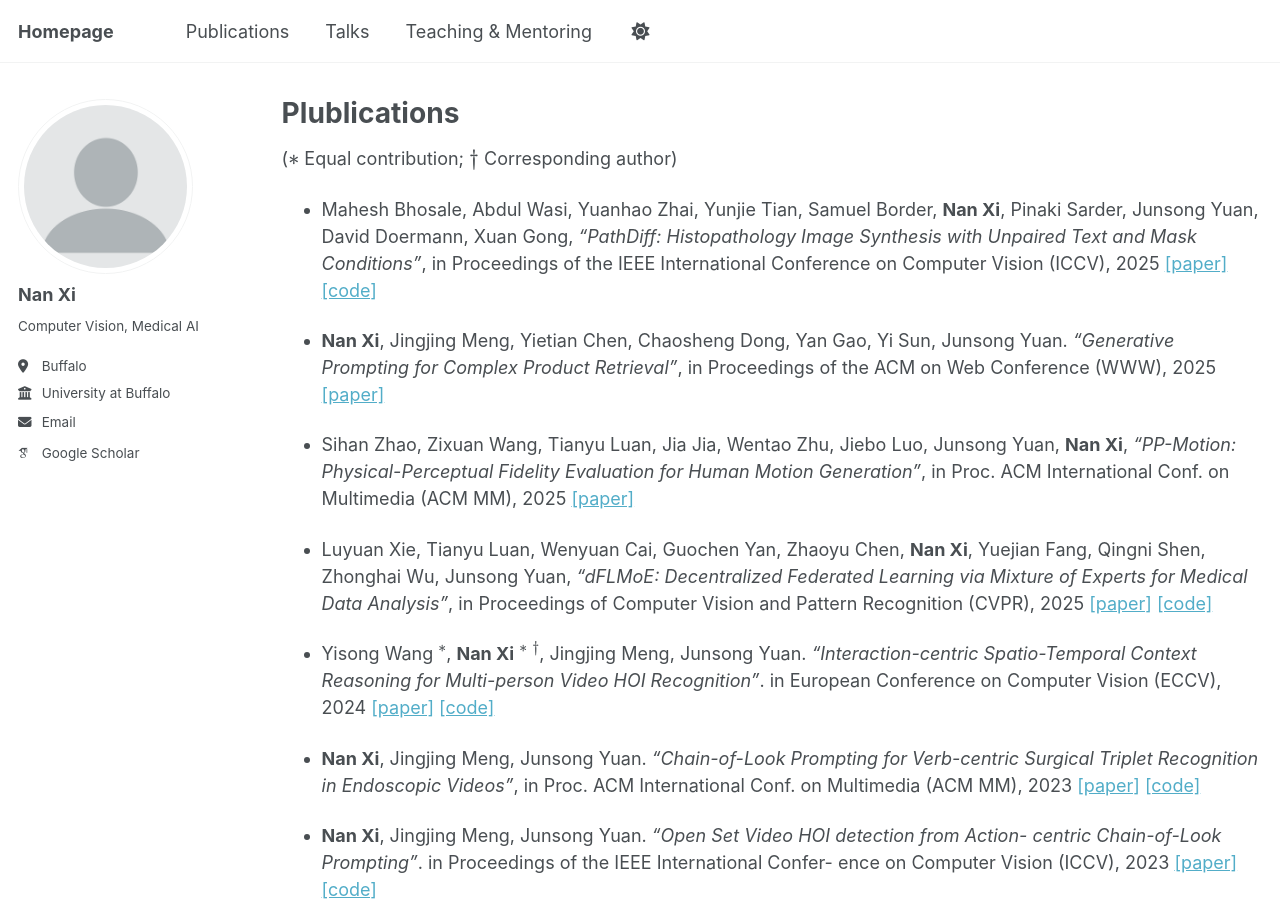
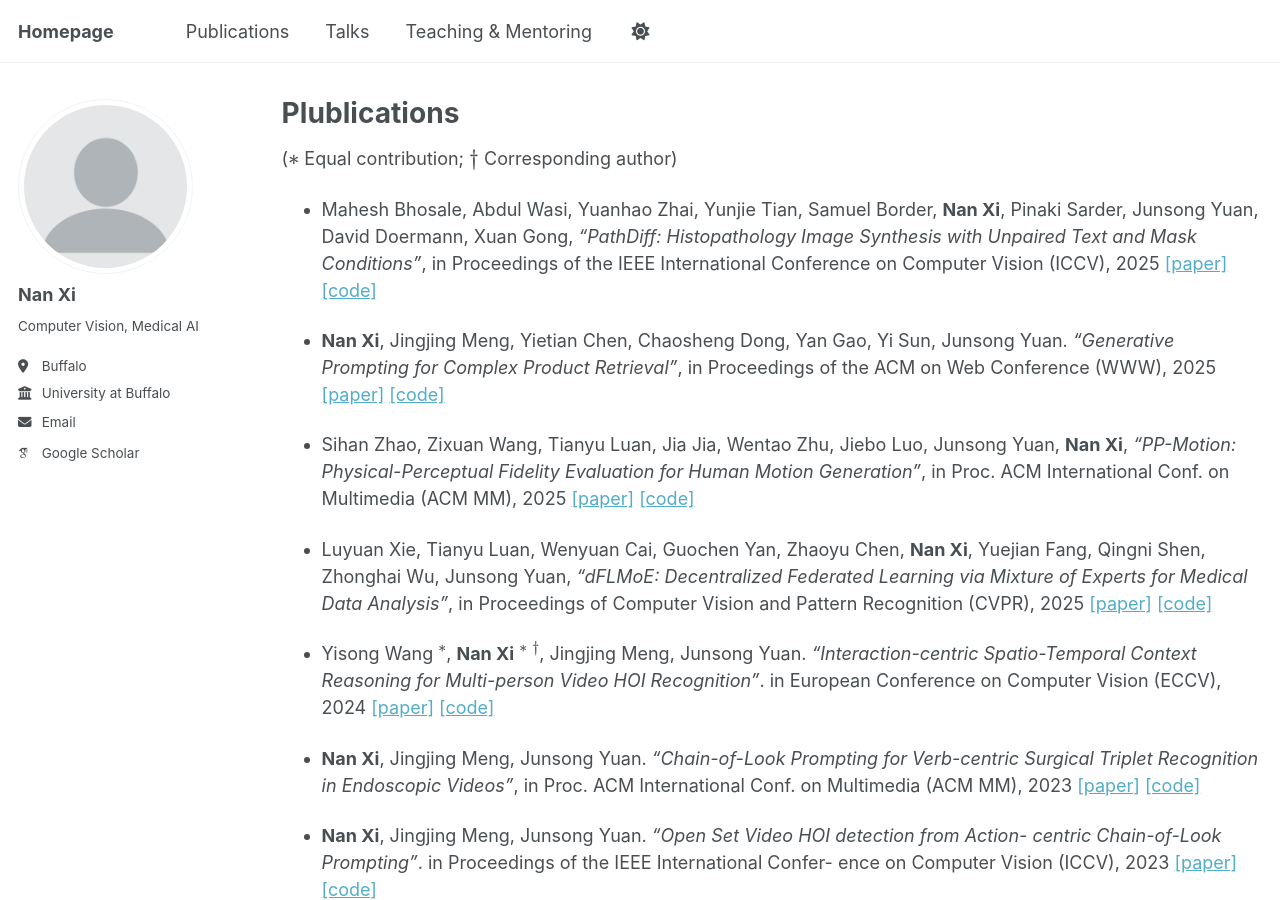
Before and after one commit to southnx/southnx.github.io, a Jekyll site: the page built from _pages/publications.md, in a window 1280 px wide and 900 px high. Built offline with Jekyll 4.4.1, drawn with Linux system fonts in a browser that asks for light colours; some web fonts are replaced; a script that is not in the unit is left out.

Commit message:
Update publications.md

```diff
--- a/_pages/publications.md
+++ b/_pages/publications.md
@@ -9,9 +9,9 @@ author_profile: authors
 
 - Mahesh Bhosale, Abdul Wasi, Yuanhao Zhai, Yunjie Tian, Samuel Border, **Nan Xi**, Pinaki Sarder, Junsong Yuan, David Doermann, Xuan Gong, *“PathDiff: Histopathology Image Synthesis with Unpaired Text and Mask Conditions”*, in Proceedings of the IEEE International Conference on Computer Vision (ICCV), 2025 [[paper]](https://arxiv.org/pdf/2506.23440)  [[code]](https://github.com/bhosalems/PathDiff?tab=readme-ov-file)
 
-- **Nan Xi**, Jingjing Meng, Yietian Chen, Chaosheng Dong, Yan Gao, Yi Sun, Junsong Yuan. *“Generative Prompting for Complex Product Retrieval”*, in Proceedings of the ACM on Web Conference (WWW), 2025 [[paper]](https://dl.acm.org/doi/abs/10.1145/3701716.3715546)
+- **Nan Xi**, Jingjing Meng, Yietian Chen, Chaosheng Dong, Yan Gao, Yi Sun, Junsong Yuan. *“Generative Prompting for Complex Product Retrieval”*, in Proceedings of the ACM on Web Conference (WWW), 2025 [[paper]](https://dl.acm.org/doi/abs/10.1145/3701716.3715546) [[code]](https://dl.acm.org/doi/abs/10.1145/3701716.3715546)
 
-- Sihan Zhao, Zixuan Wang, Tianyu Luan, Jia Jia, Wentao Zhu, Jiebo Luo, Junsong Yuan, **Nan Xi**, *“PP-Motion: Physical-Perceptual Fidelity Evaluation for Human Motion Generation”*, in Proc. ACM International Conf. on Multimedia (ACM MM), 2025 [[paper]](https://arxiv.org/pdf/2508.08179?)
+- Sihan Zhao, Zixuan Wang, Tianyu Luan, Jia Jia, Wentao Zhu, Jiebo Luo, Junsong Yuan, **Nan Xi**, *“PP-Motion: Physical-Perceptual Fidelity Evaluation for Human Motion Generation”*, in Proc. ACM International Conf. on Multimedia (ACM MM), 2025 [[paper]](https://arxiv.org/pdf/2508.08179?)  [[code]](https://arxiv.org/pdf/2508.08179?)
 
 - Luyuan Xie, Tianyu Luan, Wenyuan Cai, Guochen Yan, Zhaoyu Chen, **Nan Xi**, Yuejian Fang, Qingni Shen, Zhonghai Wu, Junsong Yuan, *“dFLMoE: Decentralized Federated Learning via Mixture of Experts for Medical Data Analysis”*, in Proceedings of Computer Vision and Pattern Recognition (CVPR), 2025 [[paper]](https://openaccess.thecvf.com/content/CVPR2025/papers/Xie_dFLMoE_Decentralized_Federated_Learning_via_Mixture_of_Experts_for_Medical_CVPR_2025_paper.pdf) [[code]](https://openaccess.thecvf.com/content/CVPR2025/papers/Xie_dFLMoE_Decentralized_Federated_Learning_via_Mixture_of_Experts_for_Medical_CVPR_2025_paper.pdf)
 
```
